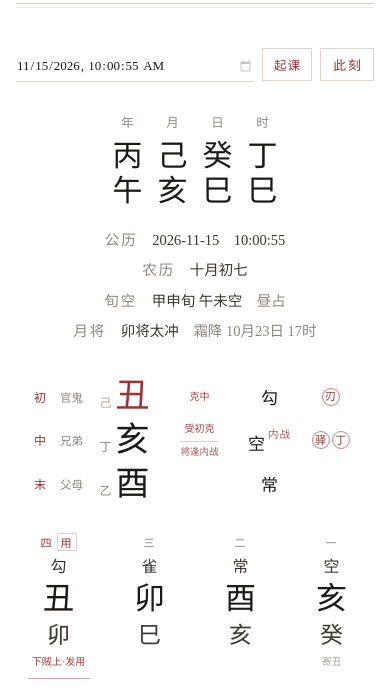
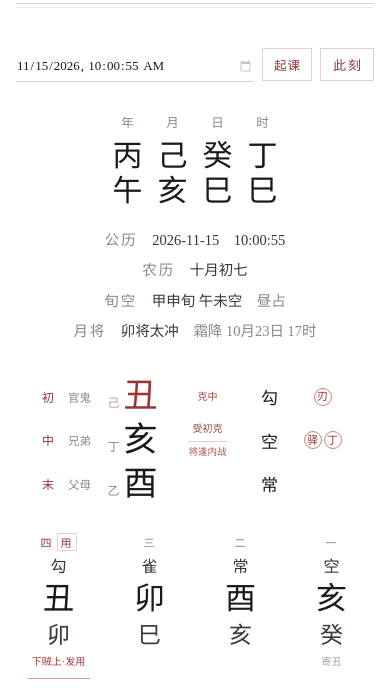
Before and after one commit to haoran123-sys/liuren, a plain HTML site: page index.html in a window 390 px wide. Shown: the part 147-844 px from the top of the page. Drawn offline with Linux system fonts and the light colour scheme.

Commit message:
三传去掉内战外战标注，天将列收紧

```diff
--- a/index.html
+++ b/index.html
@@ -56,7 +56,7 @@
 
     /* 三传：整块网格，六列对齐（初/中/末 · 六亲 · 遁干支 · 战克标 · 天将战 · 煞圈） */
     .chuan { display: grid;
-             grid-template-columns: 32px 60px 96px 118px 96px 92px;
+             grid-template-columns: 32px 60px 96px 118px 72px 92px;
              align-items: center; justify-content: center;
              column-gap: 8px; row-gap: 8px; max-width: 640px; margin: 0 auto 40px; }
     .cre { display: contents; }
@@ -172,7 +172,7 @@
         .meta { flex-direction: column; align-items: center; gap: 16px; margin-bottom: 32px; }
         .vline { display: none; }
         .mlines { text-align: center; line-height: 2.1; }
-        .chuan { grid-template-columns: 22px 34px 66px 78px 56px 60px;
+        .chuan { grid-template-columns: 22px 34px 66px 78px 40px 60px;
                  column-gap: 3px; row-gap: 6px; max-width: 100%; margin-bottom: 30px; }
         .cre .bz { font-size: 34px; }
         .cre .bz i { font-size: 12px; margin-right: 4px; }
--- a/liuren.js
+++ b/liuren.js
@@ -547,10 +547,7 @@ function renderChart(ch) {
     H.push('<span class="kebz">' + esc(marks[i] || ""));
     if (bifaCi === i) H.push('<span class="bfq">' + esc(txt) + "</span>");
     H.push("</span>");
-    H.push('<span class="jj">' + esc(j1(c.jiang)));
-    const z = zhanC[i];
-    if (z) H.push('<i class="' + (z === "内战" ? "zs zs1" : "zs") + '">' + esc(z) + "</i>");
-    H.push("</span>");
+    H.push('<span class="jj">' + esc(j1(c.jiang)) + "</span>");
     const sha = ch.shaOf(c.zhi);
     H.push('<span class="shas">');
     if (sha) sha.split("·").forEach(t => H.push('<i class="sc">' + esc(t) + "</i>"));
```
